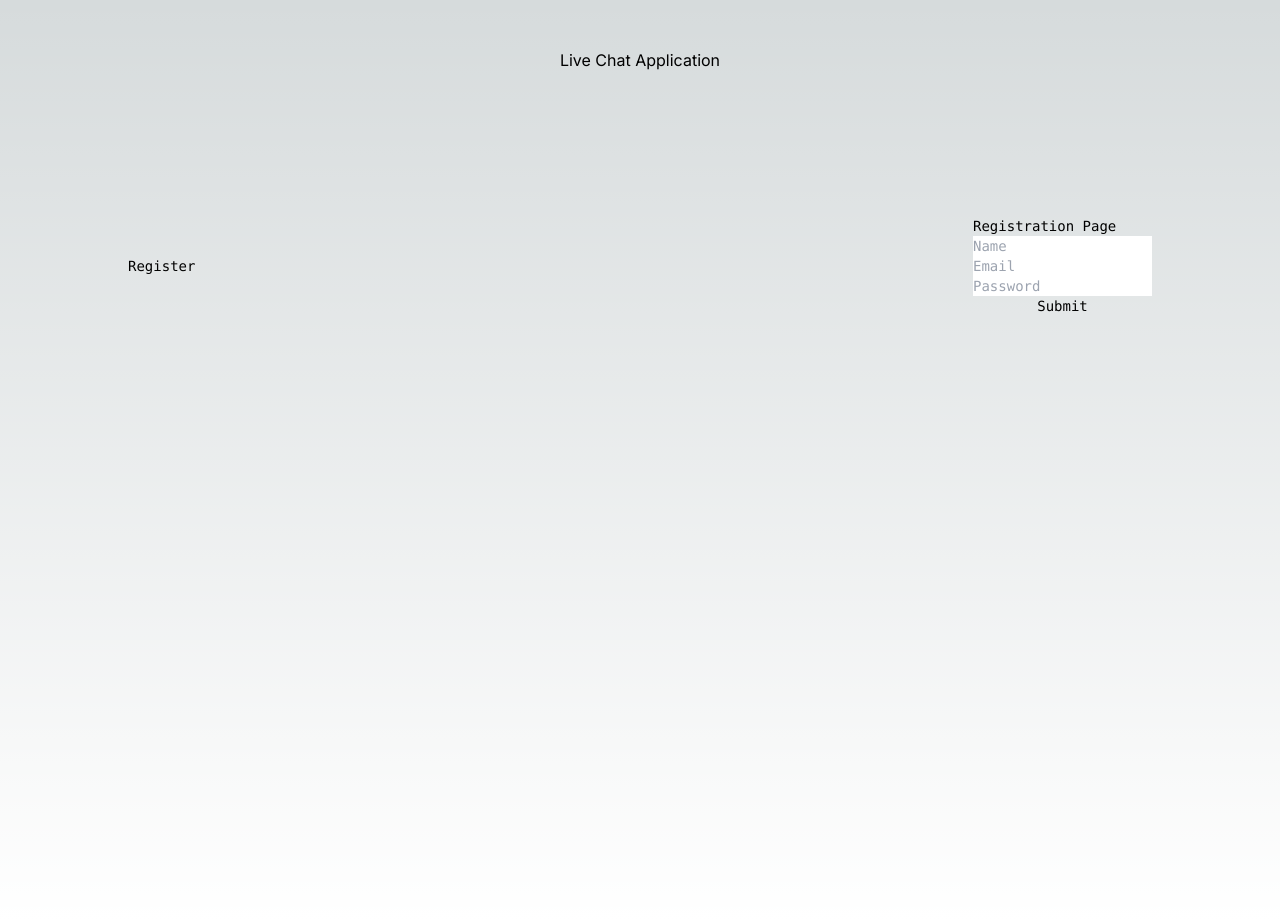
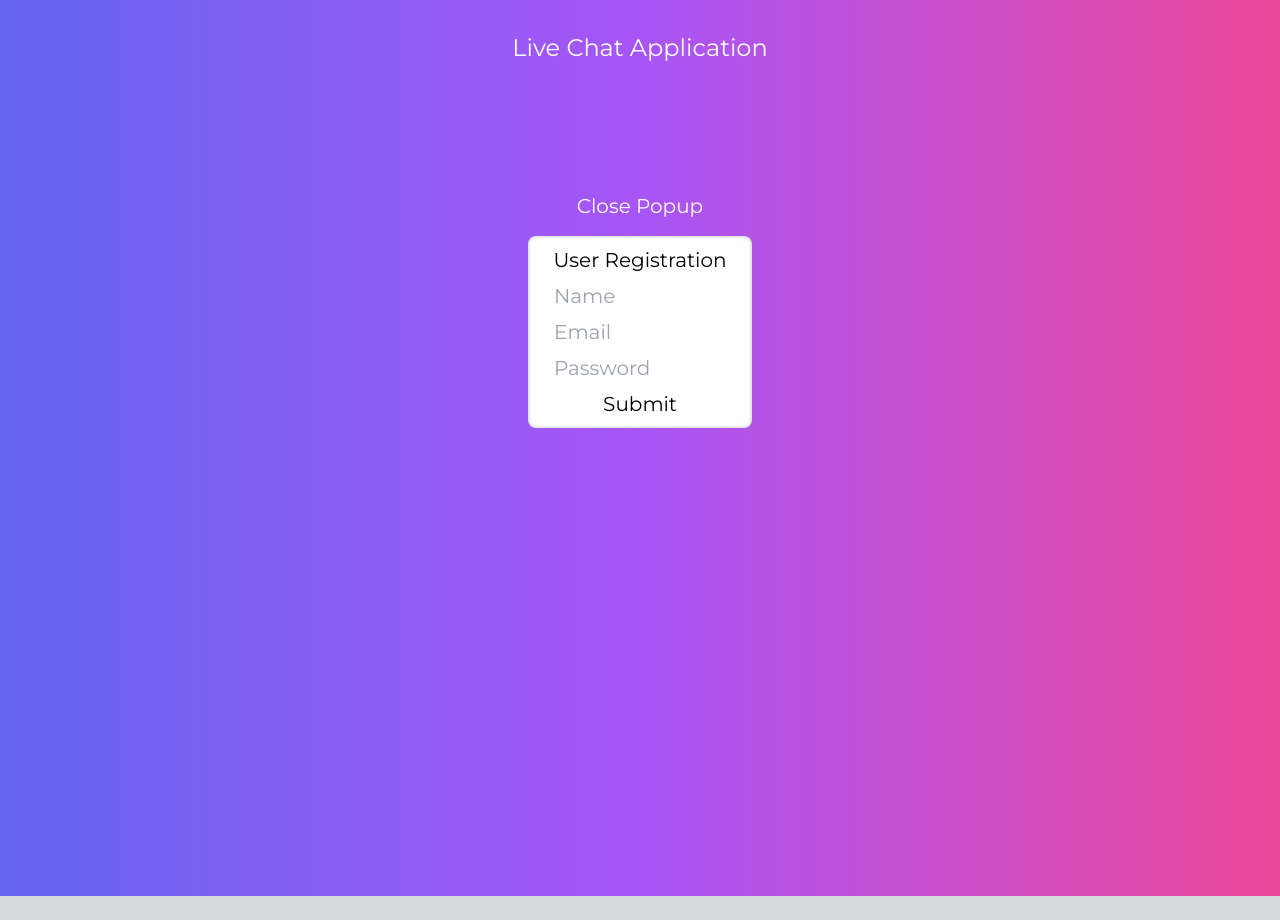
Before and after one commit to Spyro7883/Vorbo, a Next.js app: page / in a window 1280 px wide. Both pictures are taken after a click on the button "Register". After the commit the page ends 896 px from the top, so only its background shows below. Built offline with nearby package versions, Linux system fonts and the light colour scheme.

Commit message:
styling added

```diff
--- a/src/app/RegisterPopup.tsx
+++ b/src/app/RegisterPopup.tsx
@@ -14,7 +14,7 @@ const RegisterPopup = () => {
     const { register, handleSubmit } = useForm<FormRegisterSchema>()
     const onSubmit: SubmitHandler<FormRegisterSchema> = async (data) => {
         try {
-            const response = await fetch(`https://${process.env.NEXT_PUBLIC_IP}:${process.env.NEXT_PUBLIC_PORT}/createUser`, {
+            const response = await fetch(`http://${process.env.NEXT_PUBLIC_IP}:${process.env.NEXT_PUBLIC_PORT}/createUser`, {
                 method: 'POST',
                 headers: {
                     'Content-Type': 'application/json',
@@ -34,13 +34,13 @@ const RegisterPopup = () => {
     };
 
     return (
-        <section>
-            <h1>Registration Page</h1>
-            <form method="post" className="flex flex-col" onSubmit={handleSubmit(onSubmit)}>
-                <input type="text" placeholder="Name" {...register("name")} />
-                <input type="email" placeholder="Email" {...register("email")} />
-                <input type="password" placeholder="Password" {...register("password")} />
-                <button type="submit">Submit</button>
+        <section className="max-w-56 border-2 rounded-lg bg-white pb-2 pt-2">
+            <h1 className="flex justify-center pb-2 text-black">User Registration</h1>
+            <form method="post" className="flex flex-col gap-2" onSubmit={handleSubmit(onSubmit)}>
+                <input className="bg-transparent outline-none text-black px-6" type="text" placeholder="Name" {...register("name")} />
+                <input className="bg-transparent outline-none text-black px-6" type="email" placeholder="Email" {...register("email")} />
+                <input className="bg-transparent outline-none text-black px-6" type="password" placeholder="Password" {...register("password")} />
+                <button className="text-black" type="submit">Submit</button>
             </form>
         </section>
     );
--- a/src/app/layout.tsx
+++ b/src/app/layout.tsx
@@ -1,8 +1,8 @@
 import './globals.css'
 import type { Metadata } from 'next'
-import { Inter } from 'next/font/google'
+import { Montserrat } from 'next/font/google'
 
-const inter = Inter({ subsets: ['latin'] })
+const montSerrat = Montserrat({ subsets: ['latin'] })
 
 export const metadata: Metadata = {
   title: 'Create Next App',
@@ -16,7 +16,7 @@ export default function RootLayout({
 }) {
   return (
     <html lang="en">
-      <body className={inter.className}>{children}</body>
+      <body className={montSerrat.className}>{children}</body>
     </html>
   )
 }
--- a/src/app/page.tsx
+++ b/src/app/page.tsx
@@ -3,23 +3,18 @@ import { useState } from "react";
 import RegisterPopup from "./RegisterPopup";
 
 export default function Home() {
-  const [showLoginPopup, setShowLoginPopup] = useState(false);
   const [showRegisterPopup, setShowRegisterPopup] = useState(false);
   return (
-    <div>
-      <header className="p-12">
-        <h1 className="flex justify-center">
+    <div className="bg-gradient-to-r from-indigo-500 via-purple-500 to-pink-500">
+      <header className="p-8">
+        <h1 className="text-base text-center flex justify-center text-white md:text-xl lg:text-2xl">
           Live Chat Application
         </h1>
 
       </header>
-      <main className="flex min-h-screen flex-col items-center justify-between p-24">
-        <div className="z-10 w-full max-w-5xl items-center justify-between font-mono text-sm lg:flex">
-          <section>
-            {/* <button onClick={() => setShowLoginPopup(true)}>Login</button> */}
-            <button onClick={() => setShowRegisterPopup(!showRegisterPopup)}>Register</button>
-
-          </section>
+      <main className="flex min-h-screen flex-col items-center justify-between text-white p-0 lg:pt-16">
+        <div className="flex flex-col text-sm z-10 w-full max-w-5xl items-center justify-center gap-4 font-mono md:text-base lg:text-xl p-8">
+          <button onClick={() => setShowRegisterPopup(!showRegisterPopup)}>{!showRegisterPopup ? 'Register' : 'Close Popup'}</button>
           {showRegisterPopup ? <RegisterPopup /> : <></>}
         </div>
       </main>
--- a/tailwind.config.js
+++ b/tailwind.config.js
@@ -13,6 +13,9 @@ module.exports = {
           'conic-gradient(from 180deg at 50% 50%, var(--tw-gradient-stops))',
       },
     },
+    fontFamily: {
+      'sans': ['Montserrat', 'sans-serif'],
+    },
   },
   plugins: [],
 }
```
Also changed, not shown: api/server.js (+4 -6 lines).
